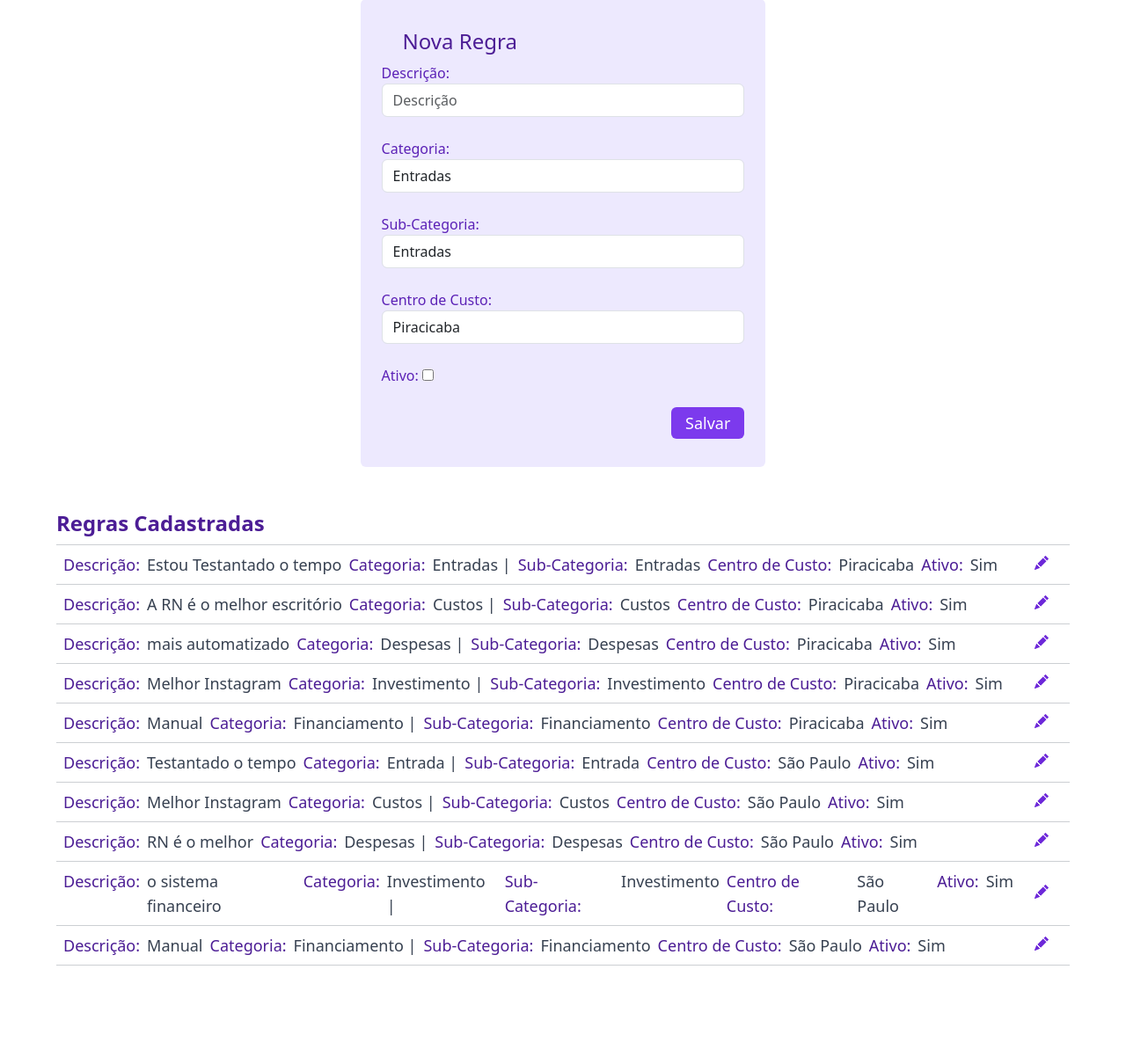
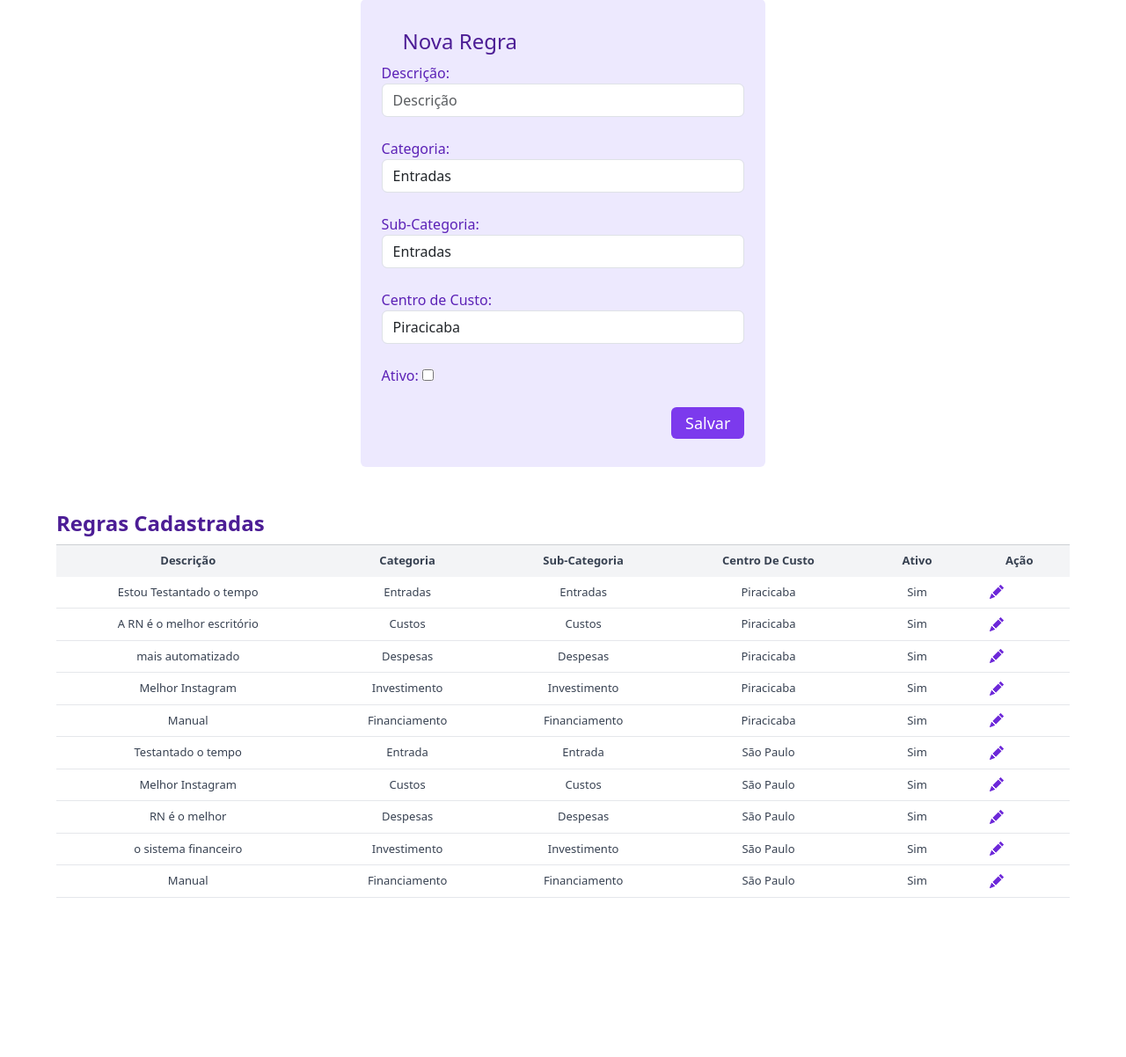
Before and after one commit to ControlNorte/Ctrl.N-Cat, a Django app: template financeiro/templates/regra.html in a window 1280 px wide. Shown: the part 238-1440 px from the top of the page at 88% size. After the commit the page ends 1259 px from the top, so only its background shows below. Run offline with Django 5.2, Linux system fonts and the light colour scheme; data comes from the database, SQL or seed files in the repository; tables that the repository leaves empty hold one stand-in row (values such as "Sample post"); the template is opened without the code that fills it: values that come from a table or form of the project are taken from there, most other values are stand-ins (such as "Sample title", 1, 10 or a date in 2020); some libraries are stand-ins or nearby versions.

Commit message:
ajuste na importacao

```diff
--- a/financeiro/templates/regra.html
+++ b/financeiro/templates/regra.html
@@ -83,34 +83,36 @@
 
                 <hr>
 
-                {% for regra in regras %}
-                    <div class="flex flex-nowrap justify-between">
-                            <div class="flex flex-nowrap">
-                            <div class="content-start  py-2 px-2 text-lg text-violet-900">Descrição: </div>
-                            <div class="content-start  text-gray- 700 text-lg py-2">{{ regra.descricao }}</div>
-                            <div class="content-start  py-2 px-2 text-lg text-violet-900">Categoria: </div>
-                            <div class="content-start  text-gray-700 text-lg py-2">{{ regra.categoria }} | </div>
-                            <div class="content-start  py-2 px-2 text-lg text-violet-900">Sub-Categoria: </div>
-                            <div class="content-start  text-gray-700 text-lg py-2">{{ regra.subcategoria }}</div>
-                            <div class="content-start  py-2 px-2 text-lg text-violet-900">Centro de Custo: </div>
-                            <div class="content-start  text-gray-700 text-lg py-2">{{ regra.centrodecusto }}</div>
-                            <div class="content-start  py-2 px-2 text-lg text-violet-900">Ativo: </div>
-                            <div class="content-start  text-gray-700 text-lg py-2">{% if regra.ativo %} Sim {% else %} Não {% endif %}</div>
-                            </div>
-
-                            <div class="content-center">
-                                <button class="bg-transparent text-violet-700 hover:text-black px-4">
-                                <a href="{% url 'financeiro:editarregra' regra.pk %}">
+                <table class="min-w-full border-collapse">
+                    <thead>
+                        <tr class="bg-gray-100 text-left">
+                            <th class="py-2 px-4">Descrição</th>
+                            <th class="py-2 px-4">Categoria</th>
+                            <th class="py-2 px-4">Sub-Categoria</th>
+                            <th class="py-2 px-4">Centro de Custo</th>
+                            <th class="py-2 px-4">Ativo</th>
+                            <th class="py-2 px-4">Ação</th>
+                        </tr>
+                    </thead>
+                    <tbody>
+                        {% for regra in regras %}
+                        <tr class="border-b">
+                            <td class="py-2 px-4">{{ regra.descricao }}</td>
+                            <td class="py-2 px-4">{{ regra.categoria }}</td>
+                            <td class="py-2 px-4">{{ regra.subcategoria }}</td>
+                            <td class="py-2 px-4">{{ regra.centrodecusto }}</td>
+                            <td class="py-2 px-4">{% if regra.ativo %} Sim {% else %} Não {% endif %}</td>
+                            <td class="py-2 px-4">
+                                <a href="{% url 'financeiro:editarregra' regra.pk %}" class="text-violet-700 hover:text-black">
                                     <svg xmlns="http://www.w3.org/2000/svg" width="16" height="16" fill="currentColor" class="bi bi-pencil-fill" viewBox="0 0 16 16">
                                         <path d="M12.854.146a.5.5 0 0 0-.707 0L10.5 1.793 14.207 5.5l1.647-1.646a.5.5 0 0 0 0-.708zm.646 6.061L9.793 2.5 3.293 9H3.5a.5.5 0 0 1 .5.5v.5h.5a.5.5 0 0 1 .5.5v.5h.5a.5.5 0 0 1 .5.5v.5h.5a.5.5 0 0 1 .5.5v.207zm-7.468 7.468A.5.5 0 0 1 6 13.5V13h-.5a.5.5 0 0 1-.5-.5V12h-.5a.5.5 0 0 1-.5-.5V11h-.5a.5.5 0 0 1-.5-.5V10h-.5a.5.5 0 0 1-.175-.032l-.179.178a.5.5 0 0 0-.11.168l-2 5a.5.5 0 0 0 .65.65l5-2a.5.5 0 0 0 .168-.11z"/>
                                     </svg>
                                 </a>
-                            </button>
-                            </div>
-            </div>
-
-                    <hr>
-                {% endfor %}
+                            </td>
+                        </tr>
+                        {% endfor %}
+                    </tbody>
+                </table>
             </div>
         </section>
 </main>
```
